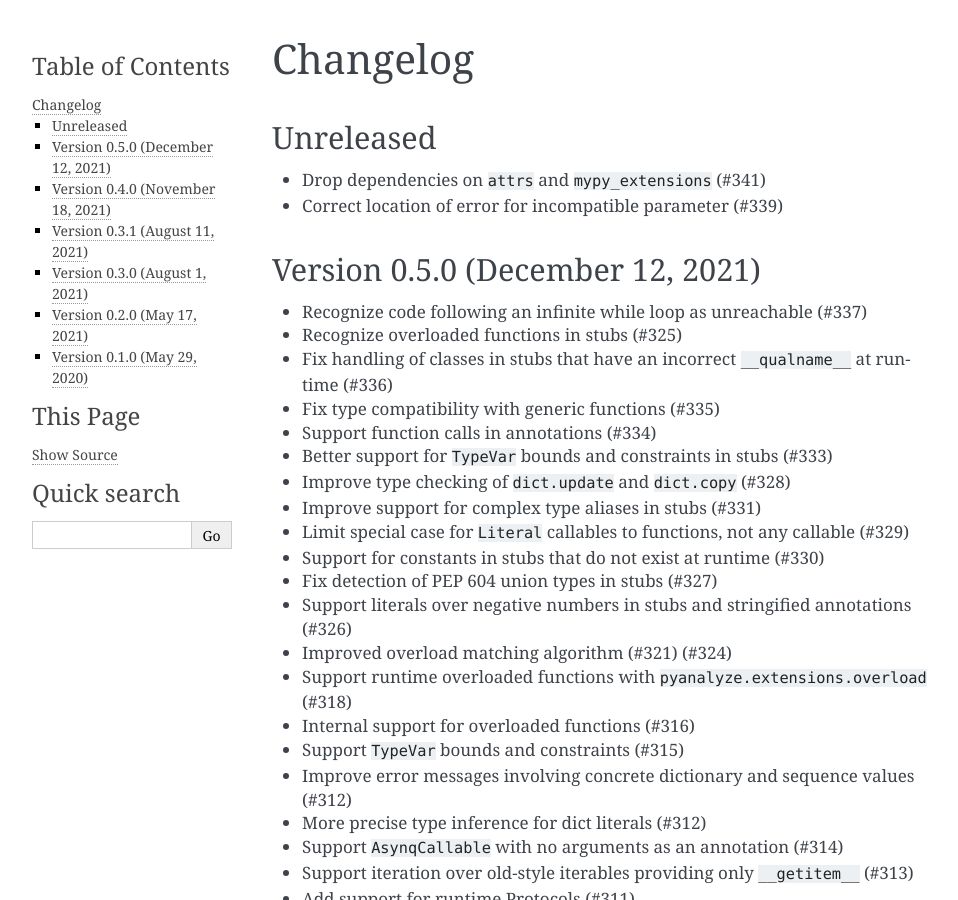
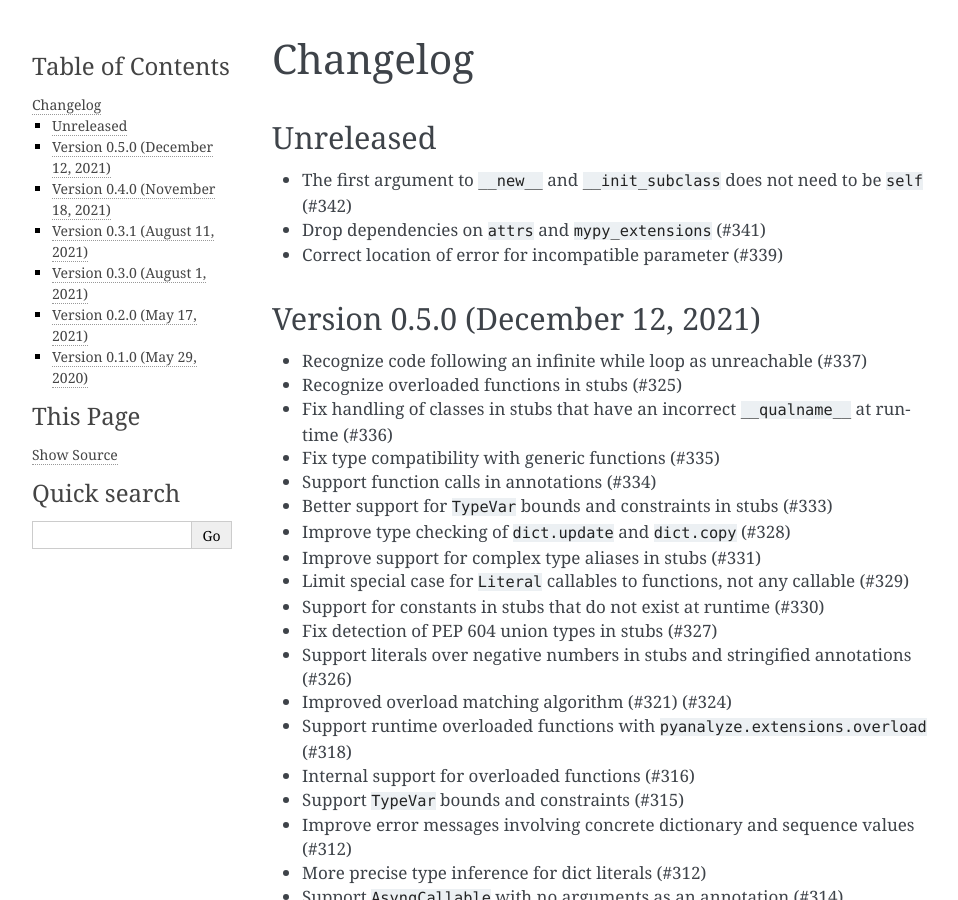
Before and after one commit to quora/pyanalyze, a Sphinx documentation site: the page built from docs/changelog.md, in a window 1280 px wide and 900 px high. Shown: the whole window, without its empty margins (148-1106 px from the left). Built offline with Sphinx 7.4.7, drawn with Linux system fonts in a browser that asks for light colours.

Commit message:
changelog

```diff
--- a/docs/changelog.md
+++ b/docs/changelog.md
@@ -2,6 +2,8 @@
 
 ## Unreleased
 
+- The first argument to `__new__` and `__init_subclass`
+  does not need to be `self` (#342)
 - Drop dependencies on `attrs` and `mypy_extensions` (#341)
 - Correct location of error for incompatible parameter (#339)
 
```
